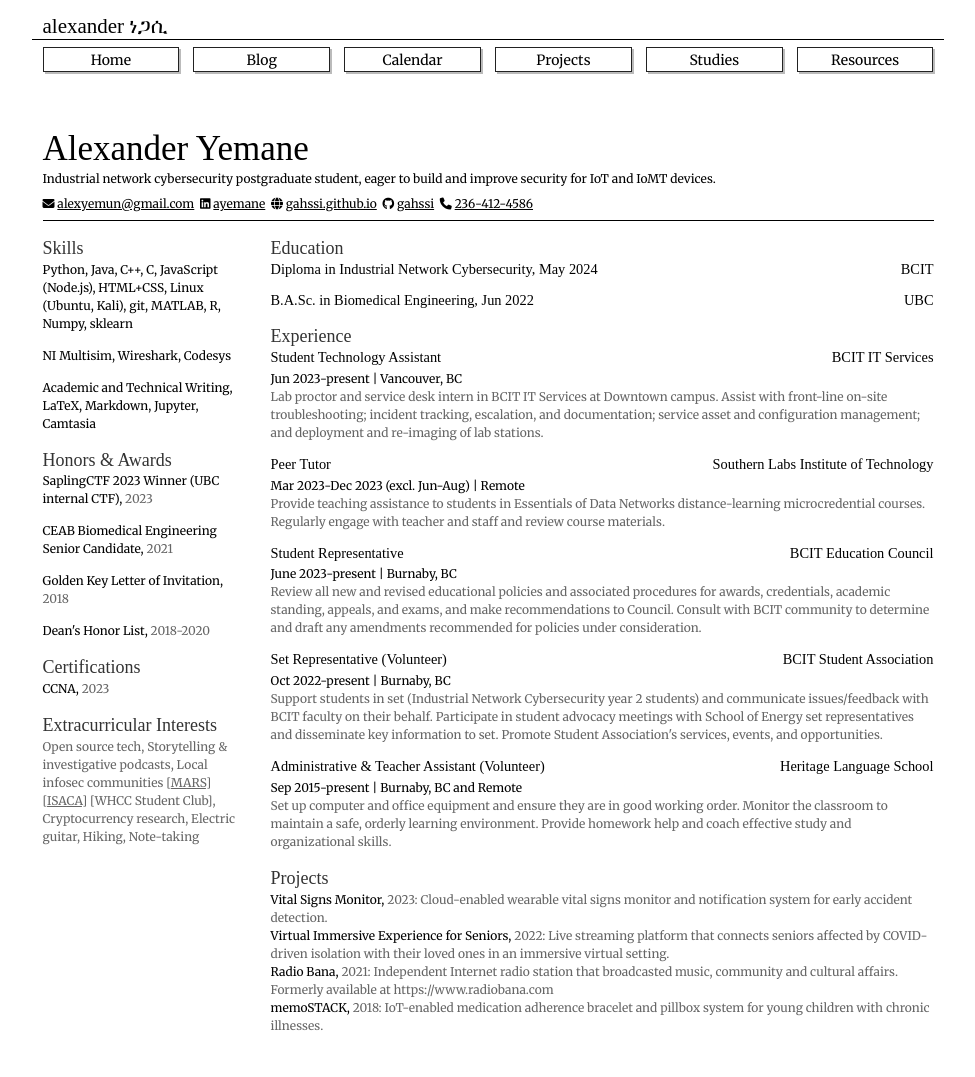
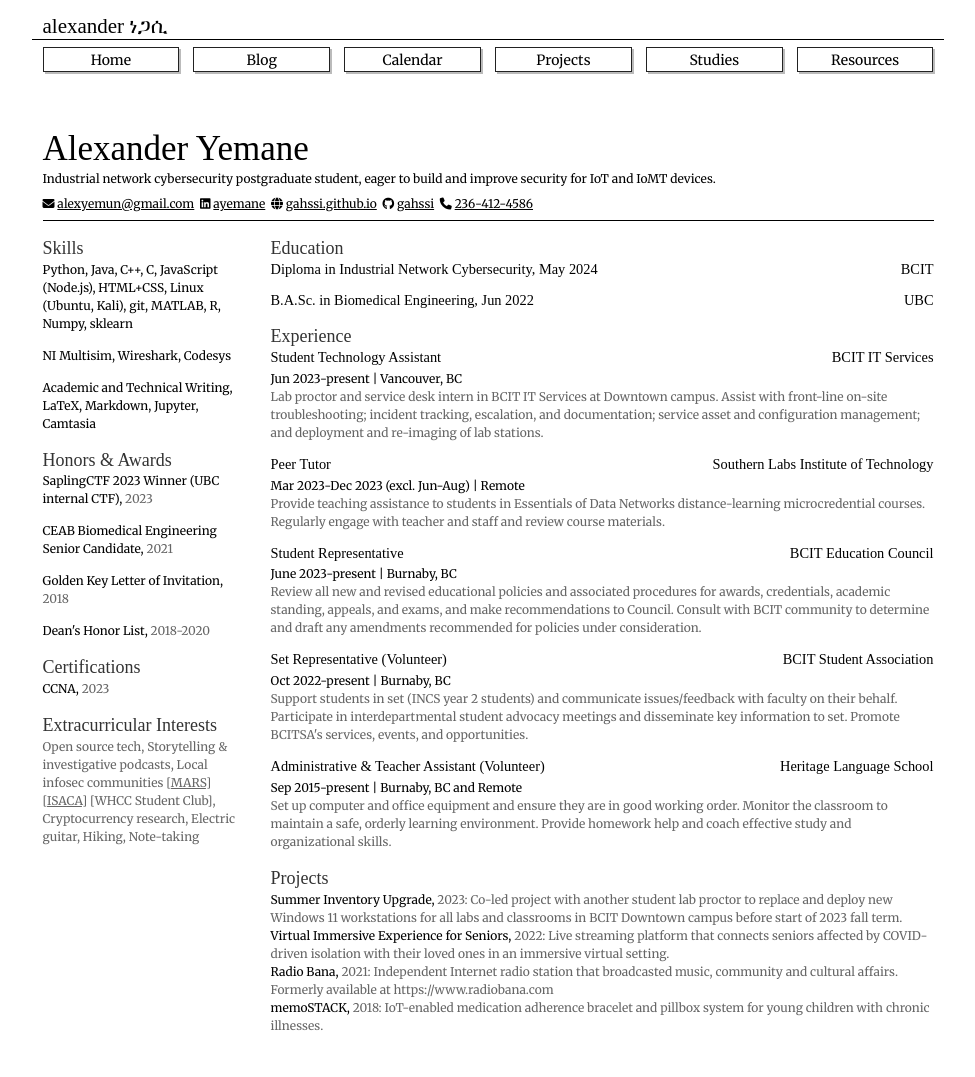
Before and after one commit to gahssi/gahssi.github.io, a Jekyll site: the page built from cv/index.html, in a window 1280 px wide. Shown: the whole page, without its empty margins (152-1127 px from the left). Built offline with Jekyll 4.4.1, drawn with Linux system fonts in a browser that asks for light colours; nearby versions of some CDN libraries; some web fonts are replaced.

Commit message:
resume edits

```diff
--- a/_data/projects.yml
+++ b/_data/projects.yml
@@ -3,12 +3,12 @@
 # This data is used both by the projects page
 # as well as the resume page
 
-- name: 'Vital Signs Monitor'
+- name: 'Summer Inventory Upgrade'
   dates:
-    start: 2023-11-03
-    end: 2023-12-16
+    start: 2023-07-26
+    end: 2023-09-07
   description: ''
-  brief: 'Cloud-enabled wearable vital signs monitor and notification system for early accident detection.'
+  brief: 'Co-led project with another student lab proctor to replace and deploy new Windows 11 workstations for all labs and classrooms in BCIT Downtown campus before start of 2023 fall term.'
   # Built using real-time portrait segmentation via BoofCV computer vision library and GUI toolkit via JavaFX.
   mot: course
   worthy: True
--- a/_data/resume/exp.yml
+++ b/_data/resume/exp.yml
@@ -22,7 +22,7 @@
   location: 'Burnaby, BC'
   start: 'Oct 2022'
   end: 'present'
-  description: "Support students in set (Industrial Network Cybersecurity year 2 students) and communicate issues/feedback with BCIT faculty on their behalf. Participate in student advocacy meetings with School of Energy set representatives and disseminate key information to set. Promote Student Association's services, events, and opportunities."
+  description: "Support students in set (INCS year 2 students) and communicate issues/feedback with faculty on their behalf. Participate in interdepartmental student advocacy meetings and disseminate key information to set. Promote BCITSA's services, events, and opportunities."
 - company: 'Heritage Language School'
   title: 'Administrative & Teacher Assistant (Volunteer)'
   location: 'Burnaby, BC and Remote'
```
